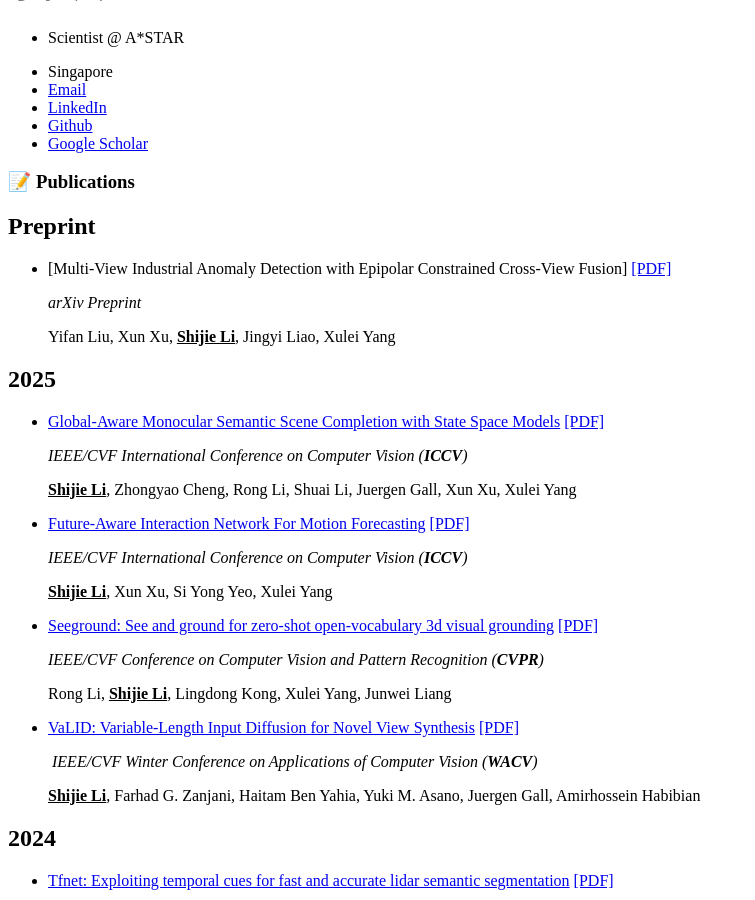
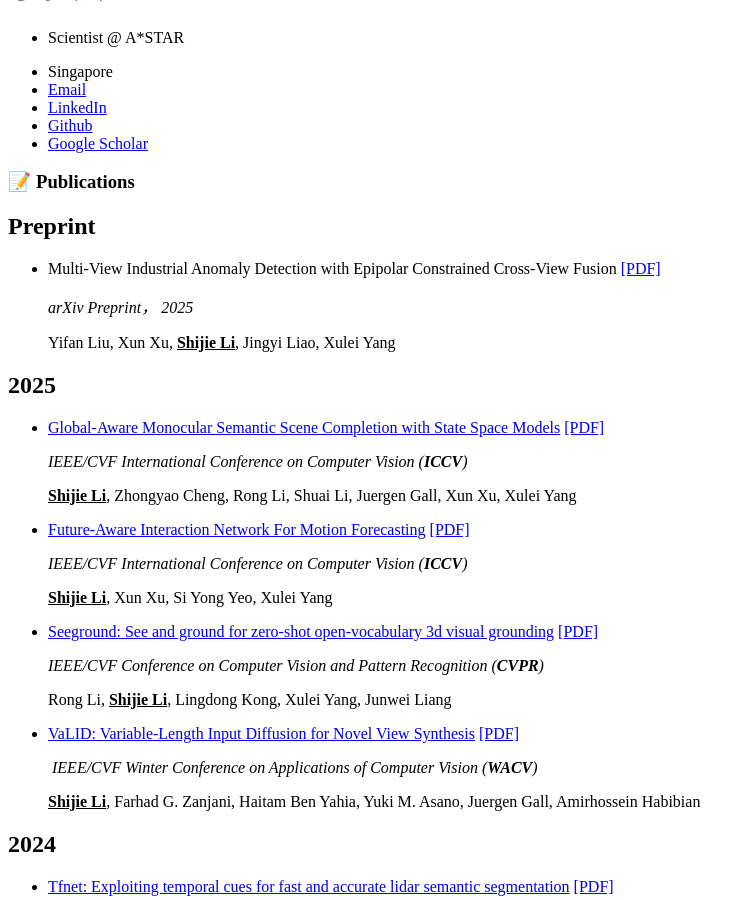
Before and after one commit to sj-li/sj-li.github.io, a Jekyll site: the page built from _pages/includes/pub.md, in a window 1280 px wide and 900 px high, scrolled down 553 px. Shown: the whole window, without its empty margins (0-755 px from the left). Built offline with Jekyll 4.4.1, drawn with Linux system fonts in a browser that asks for light colours; our own code applies the rules of GitHub Pages for plain Markdown files.

Commit message:
update basic info

```diff
--- a/_pages/includes/pub.md
+++ b/_pages/includes/pub.md
@@ -3,9 +3,9 @@
 # 📝 Publications
 
 ## Preprint
-- [Multi-View Industrial Anomaly Detection with Epipolar Constrained Cross-View Fusion] [[PDF]](https://arxiv.org/pdf/2503.11088)
+- Multi-View Industrial Anomaly Detection with Epipolar Constrained Cross-View Fusion [[PDF]](https://arxiv.org/pdf/2503.11088)
 
-  *arXiv Preprint*
+  *arXiv Preprint， 2025*
 
   Yifan Liu, Xun Xu, **<u>Shijie Li</u>**, Jingyi Liao, Xulei Yang
 
```
